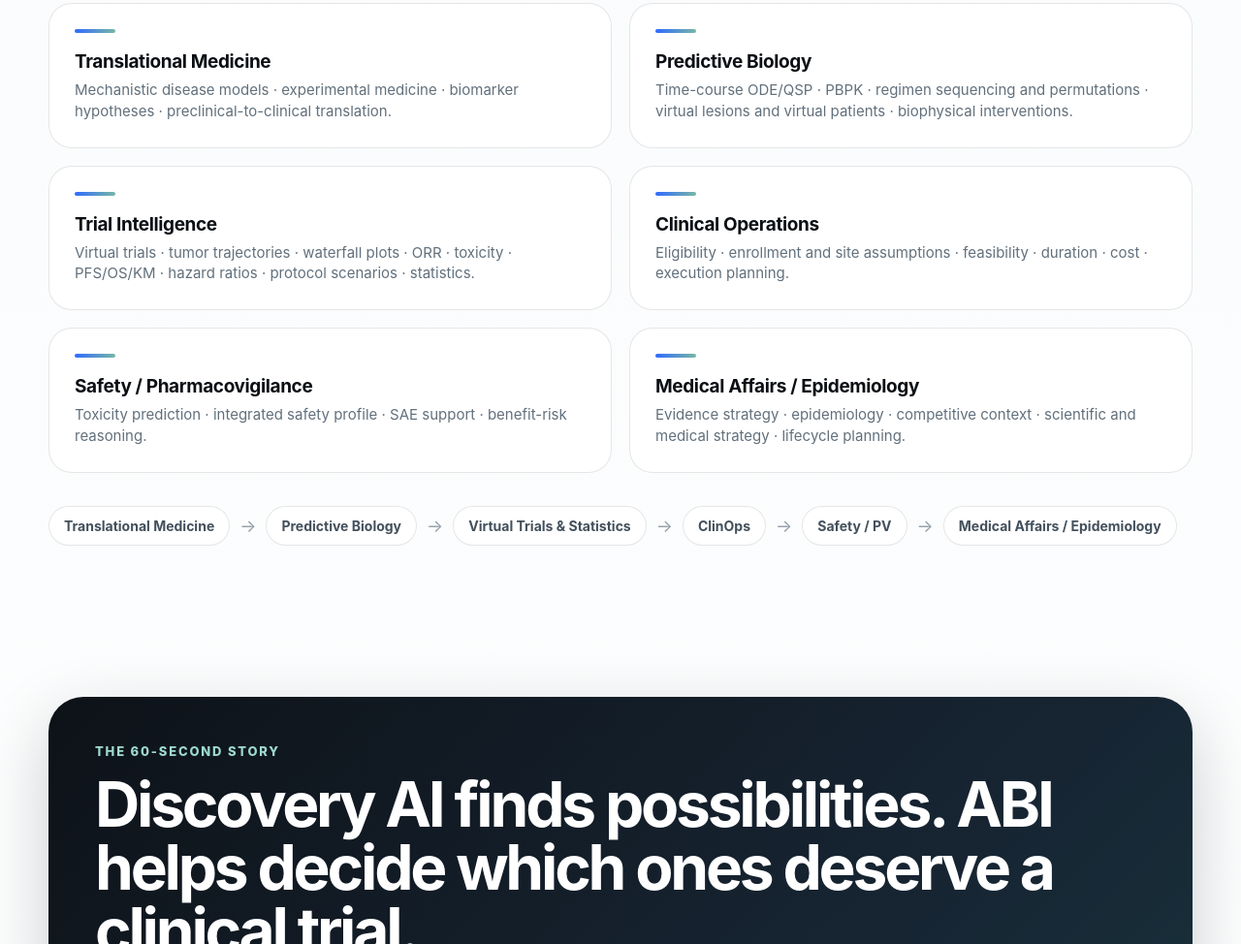
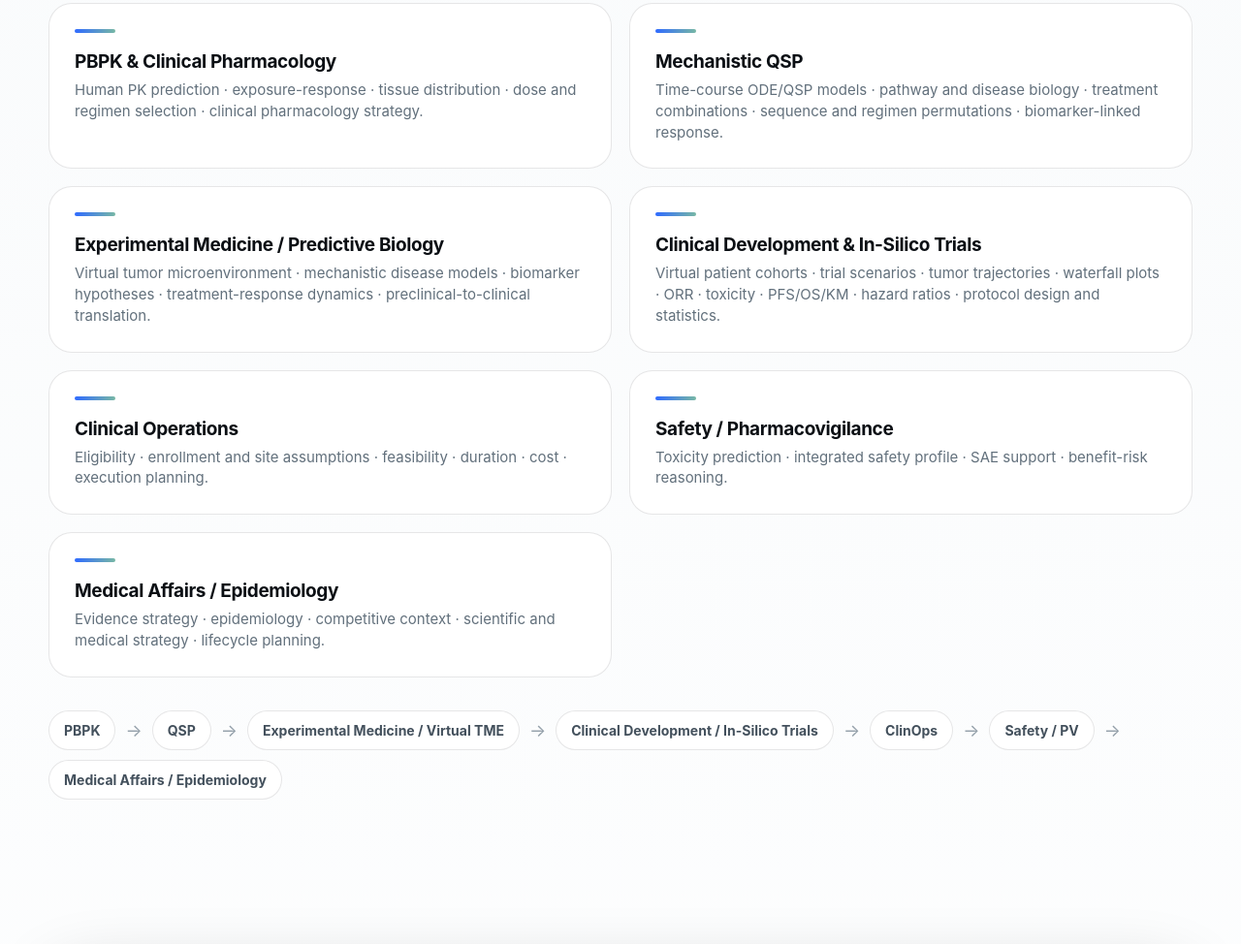
Before and after one commit to ramenjunkara/ABI-Intelligence_YZi-Labs, a plain HTML site: page index.html in a window 1280 px wide. Shown: the part 4439-5413 px from the top of the page at 97% size. Drawn offline with Linux system fonts and the light colour scheme.

Commit message:
Reorder Clinical AI stack around PBPK, QSP, predictive biology, and in-silico trials

```diff
--- a/index.html
+++ b/index.html
@@ -223,17 +223,19 @@
         <div class="section-label">One Integrated Clinical AI Stack</div>
         <h2>Follow the asset from translational strategy through evidence generation and launch planning.</h2>
         <div class="suite-grid">
-          <div class="suite-card"><div class="accent-bar"></div><b>Translational Medicine</b><span>Mechanistic disease models · experimental medicine · biomarker hypotheses · preclinical-to-clinical translation.</span></div>
-          <div class="suite-card"><div class="accent-bar"></div><b>Predictive Biology</b><span>Time-course ODE/QSP · PBPK · regimen sequencing and permutations · virtual lesions and virtual patients · biophysical interventions.</span></div>
-          <div class="suite-card"><div class="accent-bar"></div><b>Trial Intelligence</b><span>Virtual trials · tumor trajectories · waterfall plots · ORR · toxicity · PFS/OS/KM · hazard ratios · protocol scenarios · statistics.</span></div>
+          <div class="suite-card"><div class="accent-bar"></div><b>PBPK &amp; Clinical Pharmacology</b><span>Human PK prediction · exposure-response · tissue distribution · dose and regimen selection · clinical pharmacology strategy.</span></div>
+          <div class="suite-card"><div class="accent-bar"></div><b>Mechanistic QSP</b><span>Time-course ODE/QSP models · pathway and disease biology · treatment combinations · sequence and regimen permutations · biomarker-linked response.</span></div>
+          <div class="suite-card"><div class="accent-bar"></div><b>Experimental Medicine / Predictive Biology</b><span>Virtual tumor microenvironment · mechanistic disease models · biomarker hypotheses · treatment-response dynamics · preclinical-to-clinical translation.</span></div>
+          <div class="suite-card"><div class="accent-bar"></div><b>Clinical Development &amp; In-Silico Trials</b><span>Virtual patient cohorts · trial scenarios · tumor trajectories · waterfall plots · ORR · toxicity · PFS/OS/KM · hazard ratios · protocol design and statistics.</span></div>
           <div class="suite-card"><div class="accent-bar"></div><b>Clinical Operations</b><span>Eligibility · enrollment and site assumptions · feasibility · duration · cost · execution planning.</span></div>
           <div class="suite-card"><div class="accent-bar"></div><b>Safety / Pharmacovigilance</b><span>Toxicity prediction · integrated safety profile · SAE support · benefit-risk reasoning.</span></div>
           <div class="suite-card"><div class="accent-bar"></div><b>Medical Affairs / Epidemiology</b><span>Evidence strategy · epidemiology · competitive context · scientific and medical strategy · lifecycle planning.</span></div>
         </div>
         <div class="flow" aria-label="development flow">
-          <span class="chip">Translational Medicine</span><span class="arrow">→</span>
-          <span class="chip">Predictive Biology</span><span class="arrow">→</span>
-          <span class="chip">Virtual Trials &amp; Statistics</span><span class="arrow">→</span>
+          <span class="chip">PBPK</span><span class="arrow">→</span>
+          <span class="chip">QSP</span><span class="arrow">→</span>
+          <span class="chip">Experimental Medicine / Virtual TME</span><span class="arrow">→</span>
+          <span class="chip">Clinical Development / In-Silico Trials</span><span class="arrow">→</span>
           <span class="chip">ClinOps</span><span class="arrow">→</span>
           <span class="chip">Safety / PV</span><span class="arrow">→</span>
           <span class="chip">Medical Affairs / Epidemiology</span>
```
